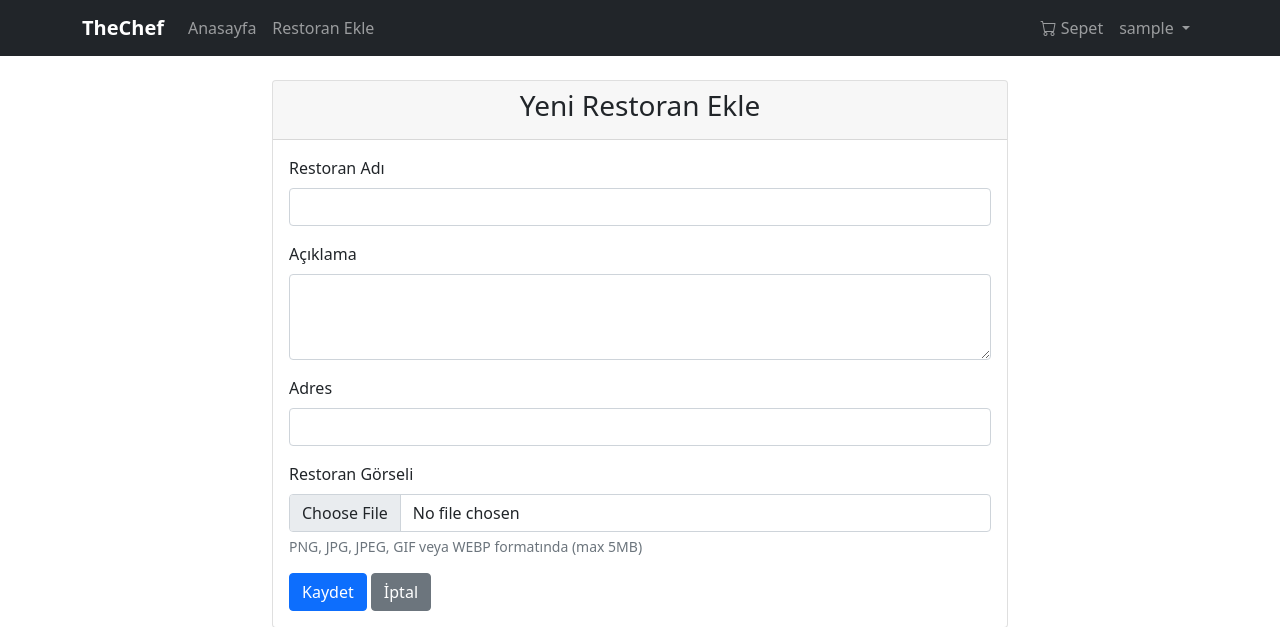
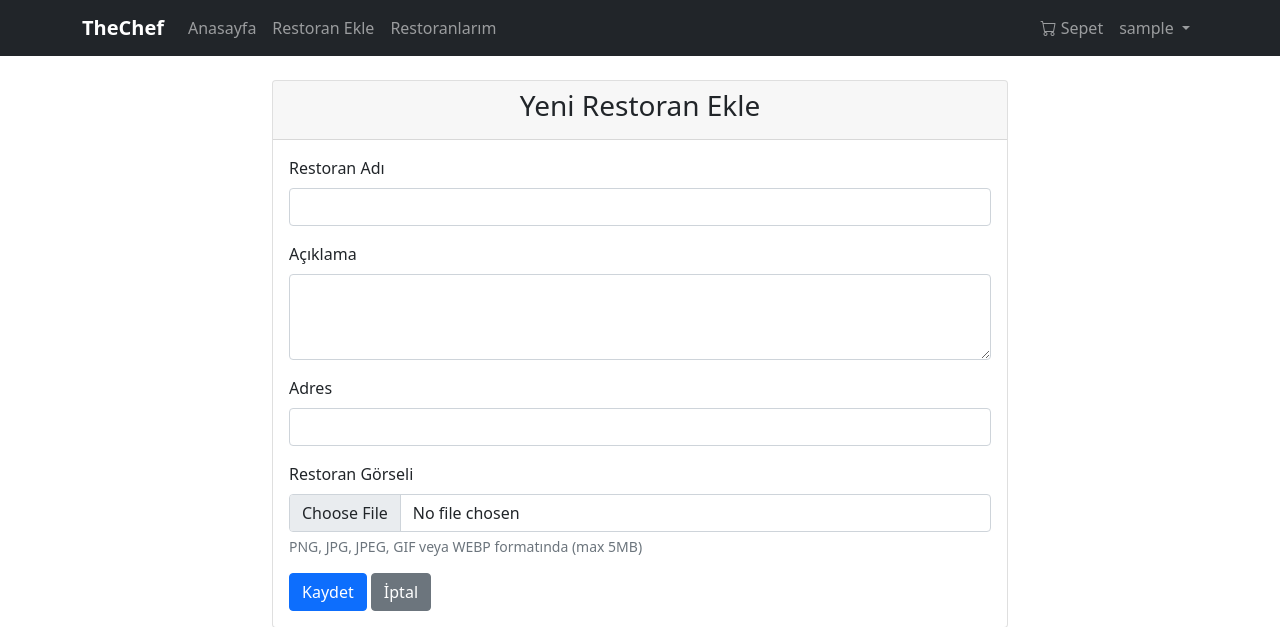
Before and after one commit to meryem74/thechef, a Flask app: page /add_restaurant in a window 1280 px wide. Shown: the top 627 px of the page. Run offline with Flask 3, Linux system fonts and the light colour scheme; the visitor is signed in with stand-in values (Sample User, id 1); tables that the repository leaves empty hold one stand-in row (values such as "Sample post").

Commit message:
Update layout.html

```diff
--- a/templates/layout.html
+++ b/templates/layout.html
@@ -29,6 +29,9 @@
                     {% if user %}
                     <li class="nav-item">
                         <a class="nav-link" href="{{ url_for('add_restaurant') }}">Restoran Ekle</a>
+                    </li>
+                    <li class="nav-item">
+                        <a class="nav-link" href="{{ url_for('my_restaurants') }}">Restoranlarım</a>
                     </li>
                     {% endif %}
                 </ul>
```
